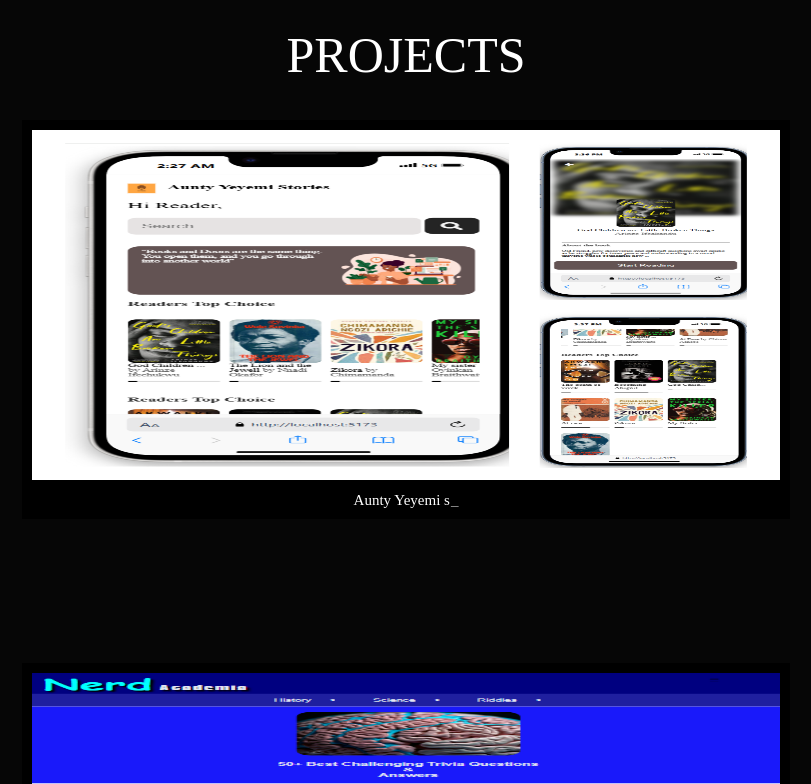
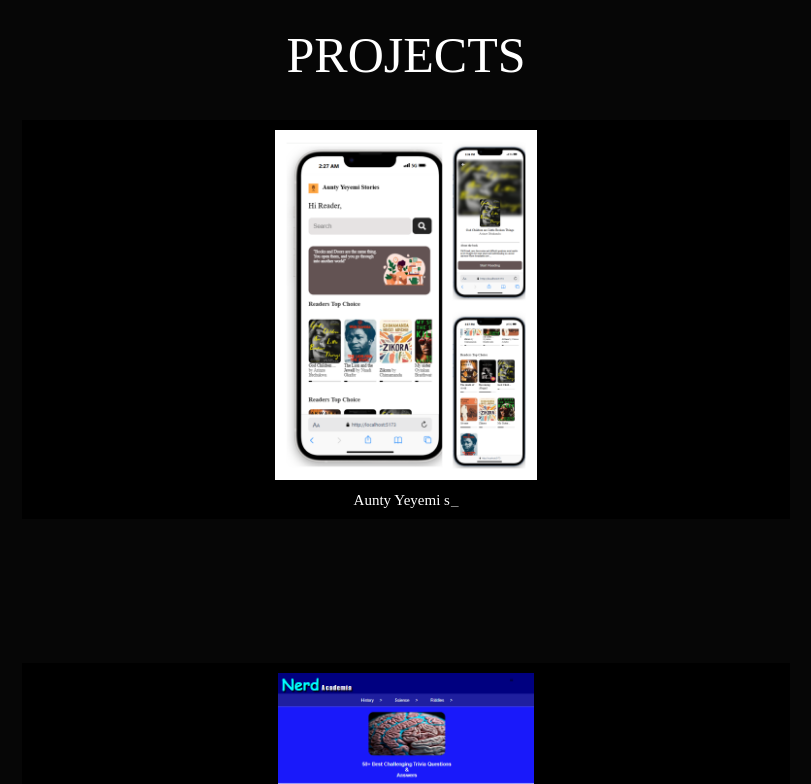
Before and after one commit to Nwajei06/my-profile, a React (Vite) app: page / in a window 1280 px wide. Shown: the part 1860-2644 px from the top of the page, without its empty margins (234-1045 px from the left). Built offline with nearby package versions, Linux system fonts and the light colour scheme.

Commit message:
last mit

```diff
--- a/src/components/profile.css
+++ b/src/components/profile.css
@@ -379,7 +379,6 @@
     text-align: center;
     padding: 10px;
     font-size: 25px;
-
     /* overflow-x: auto; */
 }
 .mot{
@@ -387,6 +386,11 @@
     flex-direction: row;
     gap: 20p;
 }
+.motion img{
+    object-fit: contain;
+
+}
+
 
 
 
```
